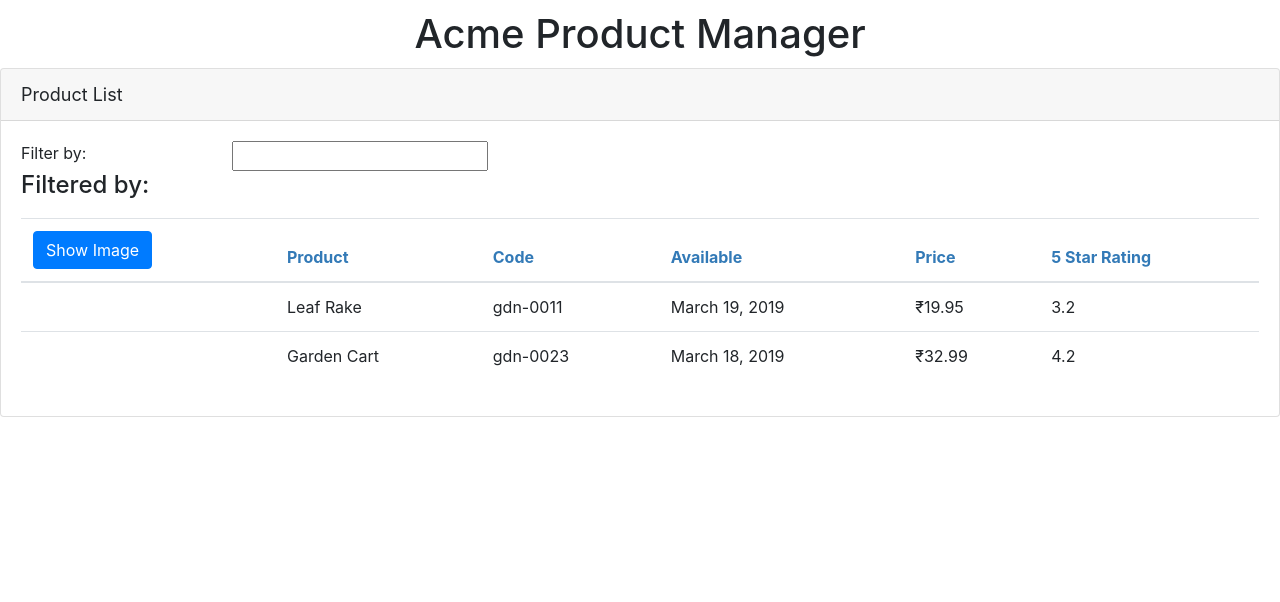
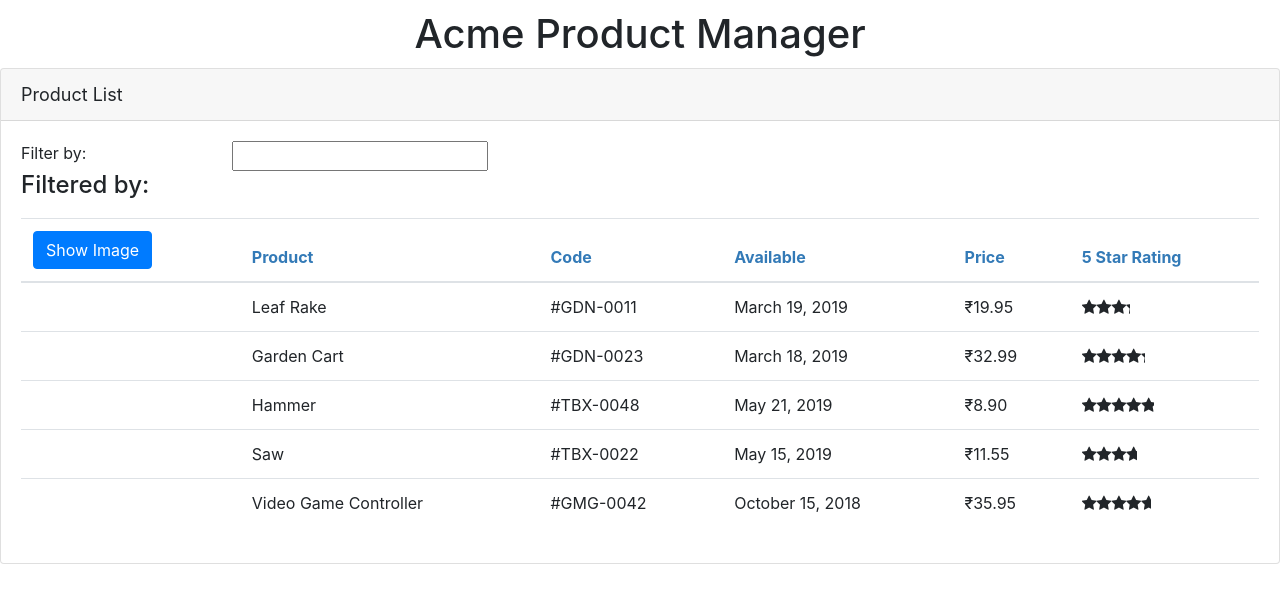
Before and after one commit to Balram02/angular-APM, an Angular app: page / in a window 1280 px wide. Shown: the top 602 px of the page. Built offline with nearby package versions, Linux system fonts and the light colour scheme.

Commit message:
added star component, pipe to replace character, added service with http module and observables

```diff
--- a/src/app/products/product-list.component.html
+++ b/src/app/products/product-list.component.html
@@ -42,10 +42,17 @@
               />
             </td>
             <td>{{ product.productName }}</td>
-            <td>{{ product.productCode | lowercase }}</td>
+            <td>
+              {{ product.productCode | uppercase | convertToCharacter: "":"#" }}
+            </td>
             <td>{{ product.releaseDate }}</td>
             <td>{{ product.price | currency: "INR":"symbol":"1.2-2" }}</td>
-            <td>{{ product.starRating }}</td>
+            <td>
+              <pm-star
+                [rating]="product.starRating"
+                (ratingUpdated)="onRatingUpdated($event)"
+              ></pm-star>
+            </td>
           </tr>
         </tbody>
       </table>
--- a/src/app/products/product-list.component.ts
+++ b/src/app/products/product-list.component.ts
@@ -1,5 +1,7 @@
 import { Component, OnInit } from '@angular/core';
 import { IProduct } from './product';
+import { ProductService } from './product.service';
+import { observeOn } from 'rxjs/operators';
 
 @Component({
   selector: 'pm-product',
@@ -7,14 +9,14 @@ import { IProduct } from './product';
   styleUrls: ['./product-list.component.css'],
 })
 export class ProductListComponent implements OnInit {
+
   pageTitle = 'Product List';
   displayImage = false;
-
   private _listFilter = '';
   filteredProducts: IProduct[];
+  errorMessage: string;
 
-  constructor() {
-    this.filteredProducts = this.products;
+  constructor(private productService: ProductService) {
     this.listFilter = '';
   }
 
@@ -28,28 +30,7 @@ export class ProductListComponent implements OnInit {
       : this.products;
   }
 
-  products: IProduct[] = [
-    {
-      productId: 1,
-      productName: 'Leaf Rake',
-      productCode: 'GDN-0011',
-      releaseDate: 'March 19, 2019',
-      description: 'Leaf rake with 48-inch wooden handle.',
-      price: 19.95,
-      starRating: 3.2,
-      imageUrl: 'assets/images/leaf_rake.png',
-    },
-    {
-      productId: 2,
-      productName: 'Garden Cart',
-      productCode: 'GDN-0023',
-      releaseDate: 'March 18, 2019',
-      description: '15 gallon capacity rolling garden cart',
-      price: 32.99,
-      starRating: 4.2,
-      imageUrl: 'assets/images/garden_cart.png',
-    },
-  ];
+  products: IProduct[];
 
   performFilter(value: string): IProduct[] {
     value = value.toLocaleLowerCase();
@@ -58,11 +39,24 @@ export class ProductListComponent implements OnInit {
     );
   }
 
+  onRatingUpdated(message: string) {
+    this.pageTitle = this.pageTitle + ' ' + message;
+  }
+
   toggleImage() {
     this.displayImage = !this.displayImage;
   }
 
   ngOnInit(): void {
     console.log('In Oninit');
+    this.productService.getProducts()
+      .subscribe({
+        next: productsData => {
+          this.products = productsData;
+          this.filteredProducts = this.products;
+        },
+        error: someError => this.errorMessage = someError,
+      }
+      );
   }
 }
--- /dev/null
+++ b/src/app/products/product.service.ts
@@ -0,0 +1,28 @@
+import { Injectable } from '@angular/core';
+import { IProduct } from './product';
+import { HttpClient, HttpErrorResponse } from '@angular/common/http';
+import { Observable, throwError } from 'rxjs';
+import { catchError, tap } from 'rxjs/operators';
+
+@Injectable({
+  providedIn: 'root'
+})
+export class ProductService {
+
+  private productsUrl = 'api/products/products.json';
+
+  constructor(private http: HttpClient) { }
+
+  getProducts(): Observable<IProduct[]> {
+    return this.http.get<IProduct[]>(this.productsUrl)
+      .pipe(
+        tap(data => console.log('Server data: ' + JSON.stringify(data))),
+        catchError(this.handleError)
+      );
+  }
+
+  private handleError(error: HttpErrorResponse) {
+    console.log(error);
+    return throwError(error);
+  }
+}
--- /dev/null
+++ b/src/app/shared/convert-to-character.ts
@@ -0,0 +1,12 @@
+import { Pipe, PipeTransform } from '@angular/core';
+
+@Pipe({
+  name: 'convertToCharacter'
+})
+export class ConvertToCharacter implements PipeTransform {
+
+  transform(value: string, char: string, char2: string) {
+    return value.replace(char, char2);
+  }
+
+}
--- a/src/app/shared/star.component.html
+++ b/src/app/shared/star.component.html
@@ -1,4 +1,9 @@
-<div class="crop" [style.width.px]="starWidth" [title]="rating">
+<div
+  class="crop"
+  [style.width.px]="starWidth"
+  [title]="rating"
+  (click)="onClickRating()"
+>
   <div style="width: 75px;">
     <span class="fa fa-star"></span>
     <span class="fa fa-star"></span>
--- /dev/null
+++ b/src/app/shared/star.component.ts
@@ -0,0 +1,23 @@
+import { Component, OnChanges, Input, Output, EventEmitter } from '@angular/core';
+
+@Component({
+  selector: 'pm-star',
+  templateUrl: './star.component.html',
+  styleUrls: ['./star.component.css']
+})
+export class StarComponent implements OnChanges {
+
+  @Input() rating: number;
+  starWidth: number;
+
+  @Output() ratingUpdated: EventEmitter<string> = new EventEmitter<string>();
+
+  ngOnChanges(): void {
+    this.starWidth = this.rating * 75 / 5;
+  }
+
+  onClickRating() {
+    this.ratingUpdated.emit(this.rating.toString());
+  }
+
+}
```
Also changed, not shown: src/app/app.module.ts (+5 -2 lines).
